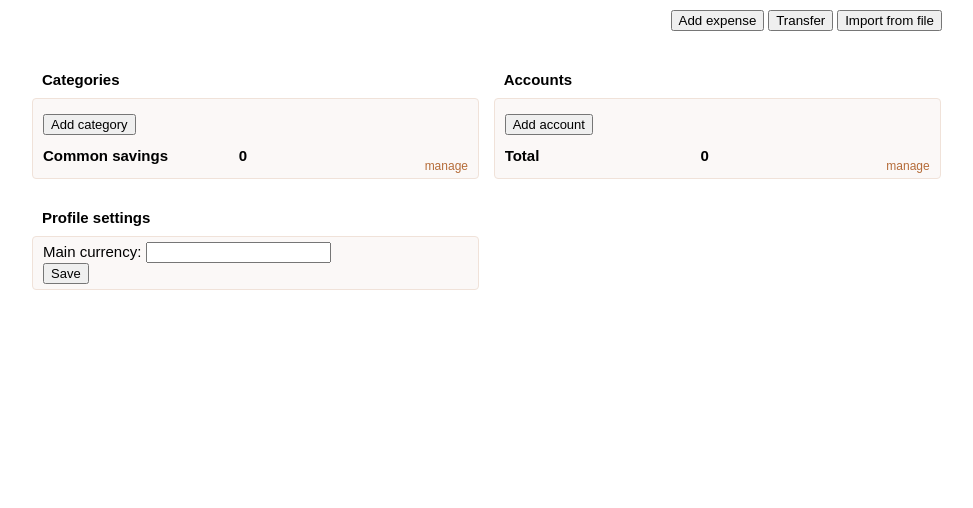
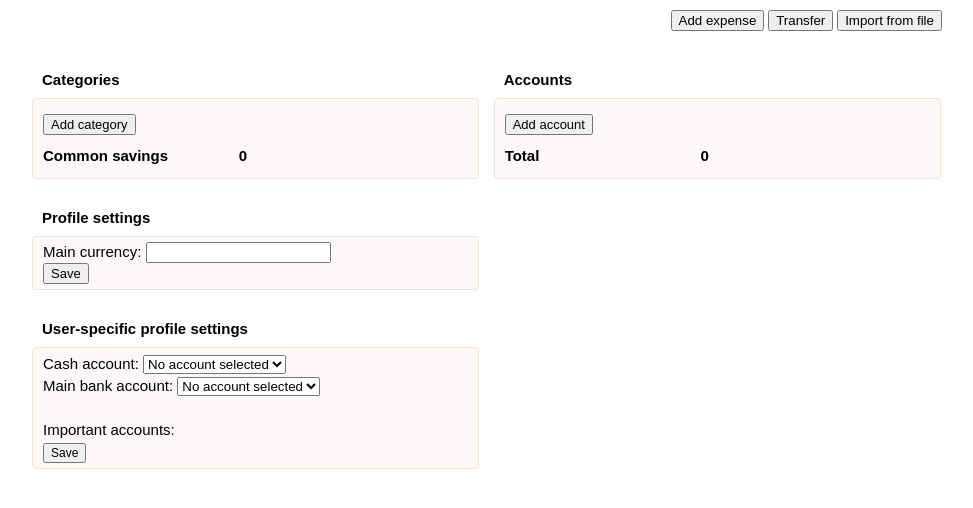
Before and after one commit to nicolasalt/pft, a Python web app: template templates/profile/settings.html in a window 1280 px wide. Shown: the part 28-536 px from the top of the page, without its empty margins (153-1126 px from the left). Run offline with Jinja, Linux system fonts and the light colour scheme; the template is opened without the code that fills it, so the values that code supplies are empty; some libraries are stand-ins or nearby versions.

Commit message:
Added UI for editing per-user per-profile settings (important accounts and cash/main bank accounts).

```diff
--- a/controller.py
+++ b/controller.py
@@ -28,6 +28,7 @@ app = webapp2.WSGIApplication([
     ('/manage_profiles', profile.ManageProfilesPage),
     ('/do/edit_account', profile.DoEditAccount),
     ('/do/edit_category', profile.DoEditCategory),
+    ('/do/edit_user_profile_settings', profile.DoEditUserProfileSettings),
     ('/do/add_profile', profile.DoAddProfile),
     ('/do/connect_to_profile', profile.DoConnectToProfile),
     ('/do/set_active_profile', profile.DoSetActiveProfile),
--- a/handlers/profile.py
+++ b/handlers/profile.py
@@ -114,6 +114,10 @@ class DoEditAccount(CommonHandler):
     self.response.set_status(200)
 
 
+class DoEditUserProfileSettings(CommonHandler):
+  def HandlePost(self):
+    self.redirect('/')
+
 # Pages
 
 
--- a/templates/base.html
+++ b/templates/base.html
@@ -18,8 +18,8 @@
   <script type="text/javascript" src="/js/categories.js"></script>
   <script type="text/javascript" src="/js/accounts.js"></script>
 
-  {% import "templates/include/categories_widget.inc.html" as categories %}
-  {% import "templates/include/accounts_widget.inc.html" as accounts %}
+  {% import "templates/include/categories_lib.inc.html" as categories %}
+  {% import "templates/include/accounts_lib.inc.html" as accounts %}
 
   {% block head %}
     <title>Personal Finance Tracker</title>
--- a/templates/include/accounts_widget.inc.html
+++ b/templates/include/accounts_lib.inc.html
@@ -29,7 +29,9 @@
         <span class="balance">{{ total_balance|int }}</span>
         <span class="currency">{{ profile.main_currency}}</span>
       </div>
-      <a class="details_link" href="/settings">manage</a>
+      {% if not editable %}
+        <a class="details_link" href="/settings">manage</a>
+      {% endif %}
     </div>
   </div>
 
@@ -50,3 +52,14 @@
     </label>
   </div>
 {%- endmacro %}
+
+{% macro accounts_select(profile, element_name, no_account_option=false) -%}
+  <select name="{{ element_name }}">
+    {% if no_account_option %}
+      <option value="">No account selected</option>
+    {% endif %}
+    {% for account in profile.accounts %}
+      <option value="{{ loop.index0 }}">{{ account.name }}</option>
+    {% endfor %}
+  </select>
+{%- endmacro %}
--- a/templates/include/categories_widget.inc.html
+++ b/templates/include/categories_lib.inc.html
@@ -29,7 +29,9 @@
         <span class="balance">{{ (total_balance - categories_total_balance)|int }}</span>
         <span class="currency">{{ profile.main_currency}}</span>
       </div>
-      <a class="details_link" href="/settings">manage</a>
+      {% if not editable %}
+        <a class="details_link" href="/settings">manage</a>
+      {% endif %}
     </div>
   </div>
 
--- a/templates/profile/settings.html
+++ b/templates/profile/settings.html
@@ -26,9 +26,43 @@
     <div class="title">Profile settings</div>
     <div class="standard_block half_page_block">
       <form action="/do/edit_profile" method="post">
-        <div>
+        <label>
           Main currency:
           <input name="main_currency" value="{{ profile.main_currency }}"/>
+        </label>
+        <div><button type="submit">Save</button></div>
+      </form>
+    </div>
+  </div>
+
+  <br>
+
+  <div class="standard_block_with_title">
+    <div class="title">User-specific profile settings</div>
+    <div class="standard_block half_page_block">
+      <form action="/do/edit_user_profile_settings" method="post">
+        <div class="item">
+        <label>
+          Cash account:
+          {{  accounts.accounts_select(profile, "cash_account_id", no_account_option=true) }}
+        </label>
+        <div class="item">
+          <label>
+            Main bank account:
+            {{ accounts.accounts_select(profile, "main_account_id", no_account_option=true) }}
+          </label>
+        </div>
+        <br>
+        <div class="item">Important accounts:</div>
+        <div class="item">
+          {% for account in profile.accounts %}
+            <label>
+              {{ account.name }}
+              <input name="important_account_{{ loop.index0 }}"
+                     value="true"
+                     type="checkbox"/>
+            </label>
+          {% endfor %}
         </div>
         <div><button type="submit">Save</button></div>
       </form>
```
Also changed, not shown: datastore/models.py (+9 -3 lines).
